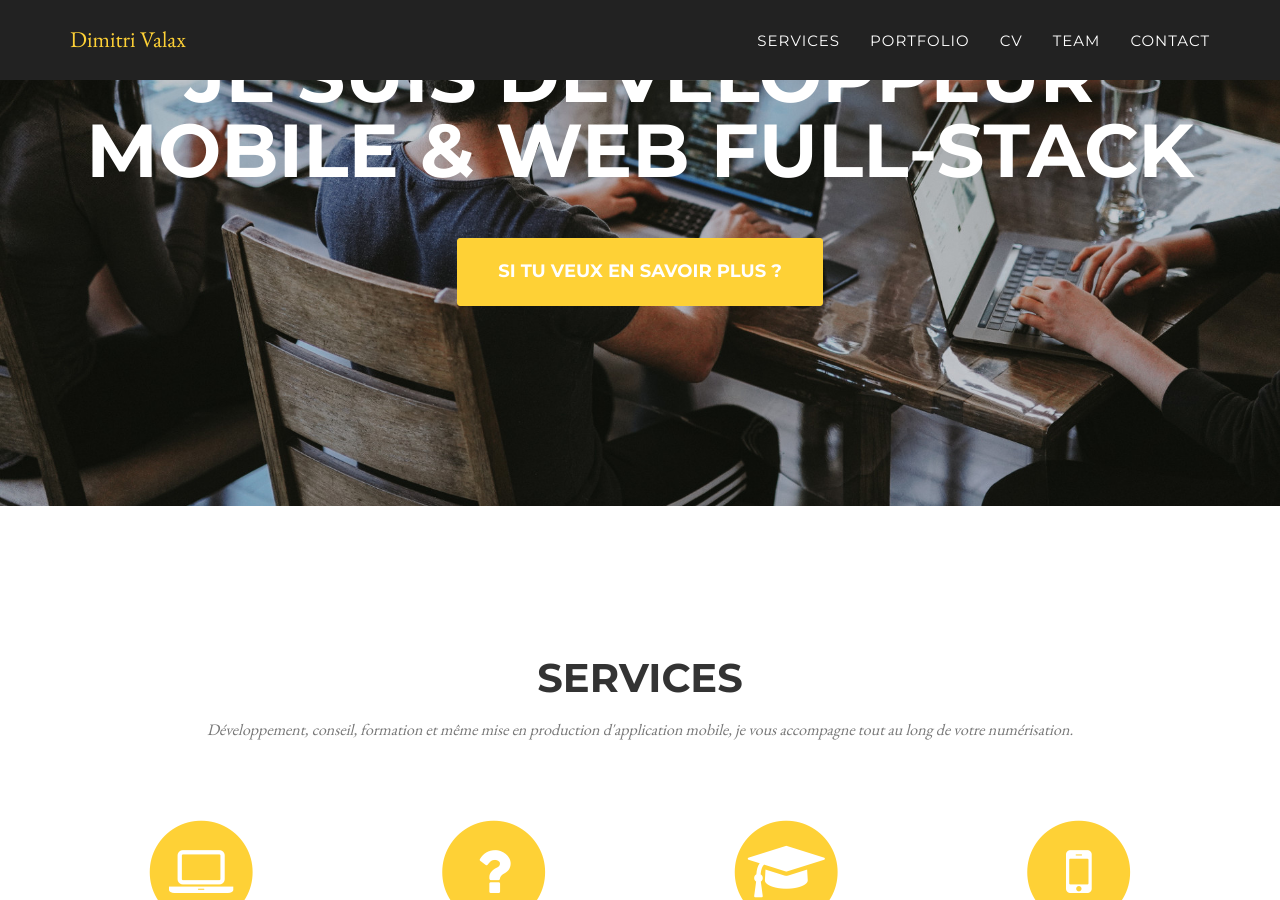
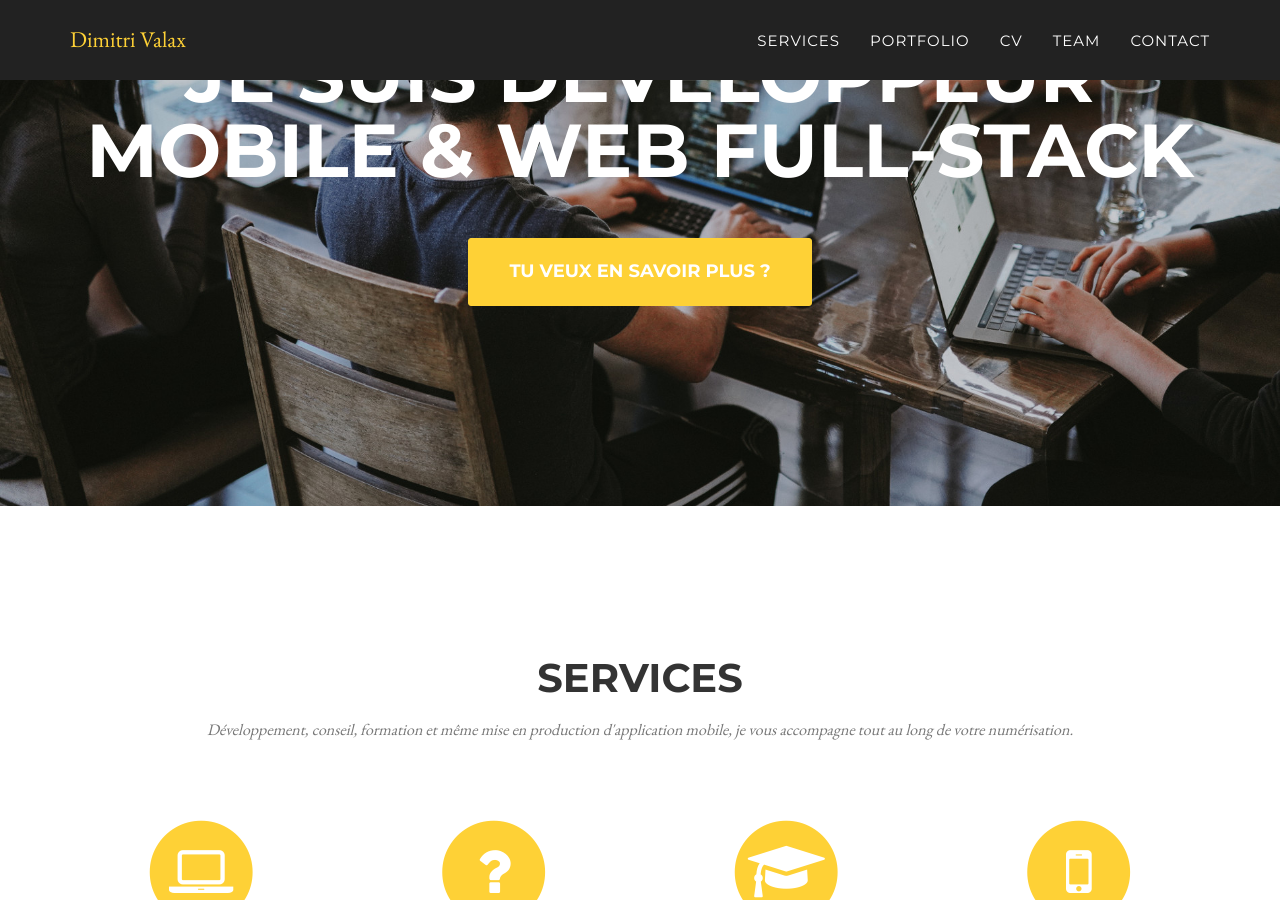
Before and after one commit to dimitrivalax/dimitrivalax.github.io, a Jekyll site: the page built from index.html, in a window 1280 px wide and 900 px high, scrolled down 327 px. Built offline with Jekyll 4.4.1, drawn with Linux system fonts in a browser that asks for light colours; some web fonts are replaced.

Commit message:
label bouton

```diff
--- a/_config.yml
+++ b/_config.yml
@@ -7,7 +7,7 @@ email: dvalax.pro@gmail.com
 description: 'Write an awesome description for your new site here. You can edit this line in _config.yml. It will appear in your document head meta (for Google search results) and in your feed.xml site description.'
 lead: Bienvenue !
 heading: Je suis développeur Mobile & Web Full-stack
-button: Si tu veux en savoir plus ?
+button: Tu veux en savoir plus ?
 
 # Team names, titles and social links
 people:
```
